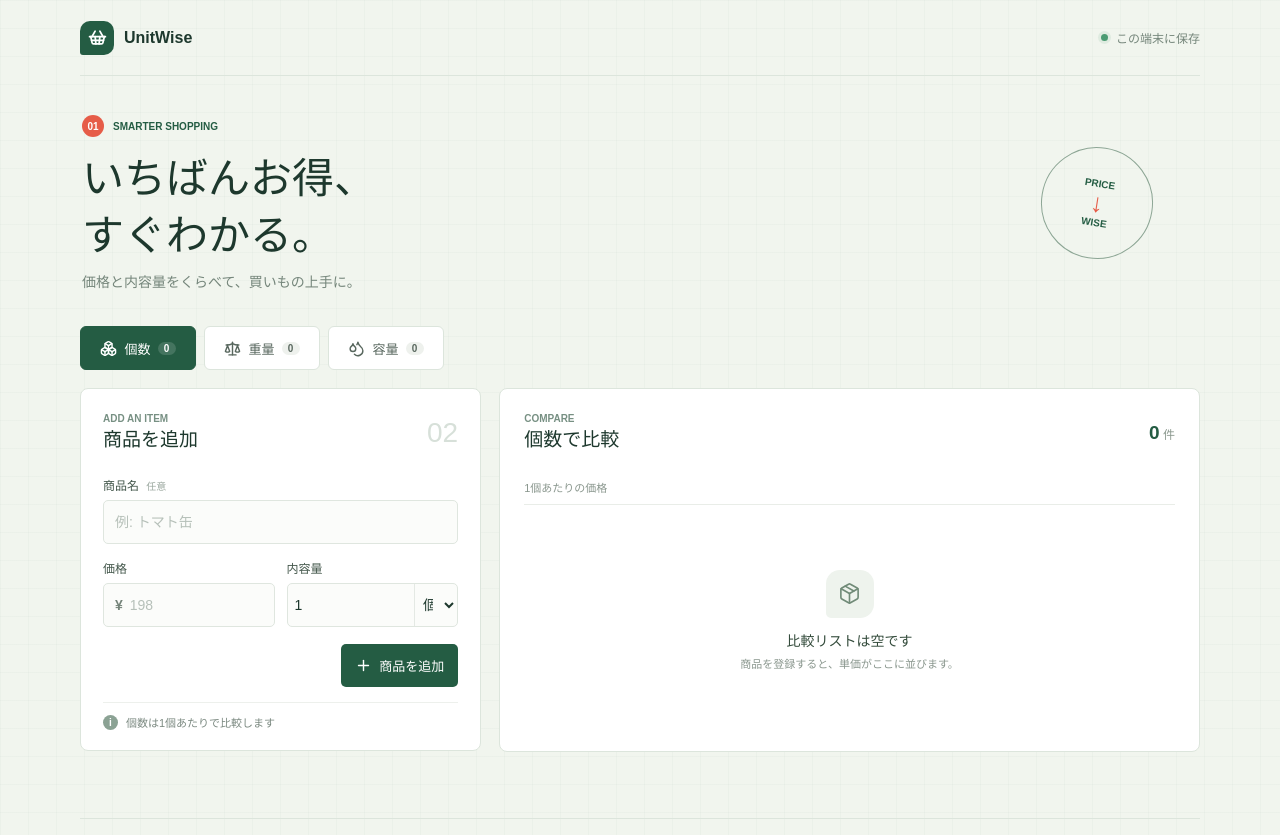
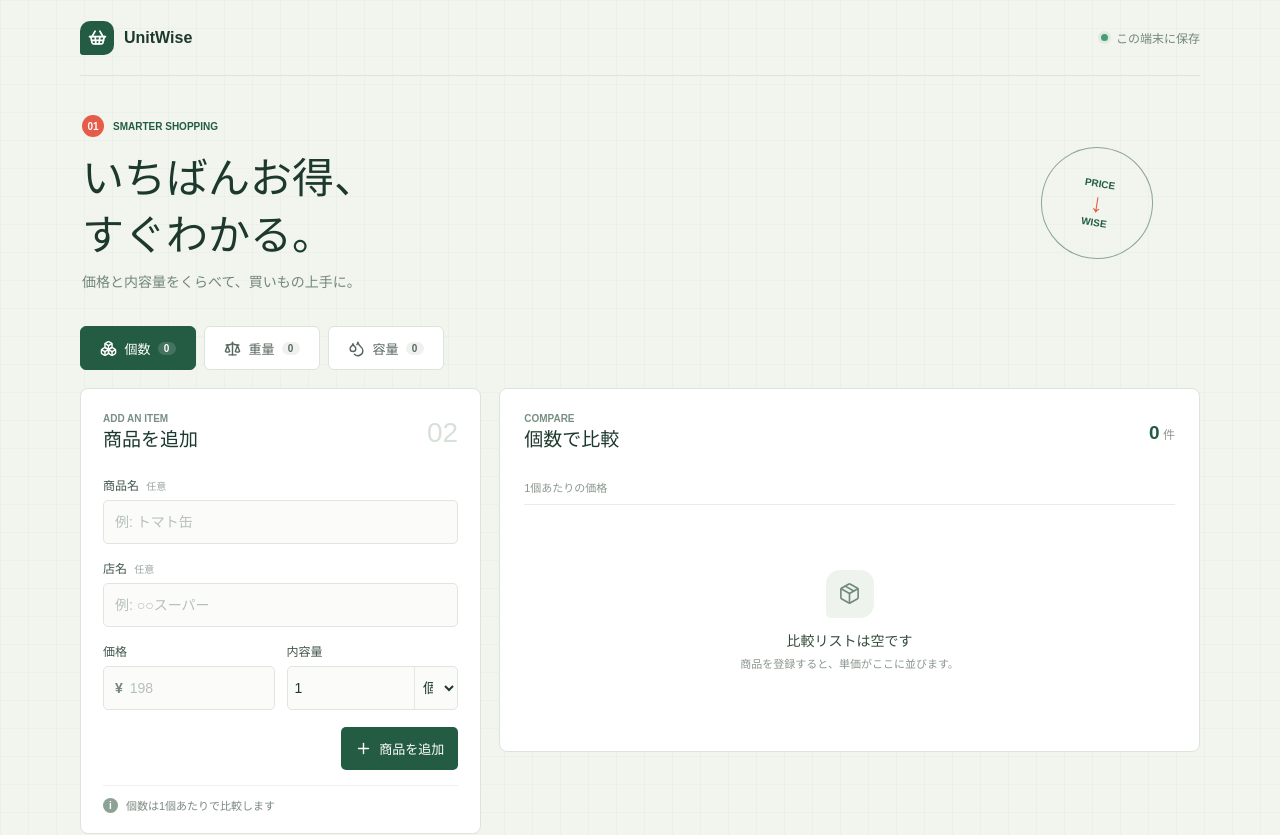
Before and after one commit to kekke36/unit-wise, a React (Vite) app: page / in a window 1280 px wide. Shown: the top 835 px of the page. Built offline with nearby package versions, Linux system fonts and the light colour scheme.

Commit message:
feat: 店名追加機能

```diff
--- a/package.json
+++ b/package.json
@@ -9,7 +9,8 @@
     "typecheck": "tsc -b --pretty",
     "lint": "oxlint",
     "test": "vitest run",
-    "preview": "vite preview"
+    "preview": "vite preview",
+    "check-all": "npm run typecheck && npm run lint && npm run test && npm run build"
   },
   "dependencies": {
     "lucide-react": "^1.52.0",
--- a/src/App.css
+++ b/src/App.css
@@ -519,6 +519,15 @@ main {
   white-space: nowrap;
 }
 
+.product-store {
+  margin: 3px 0 0;
+  overflow: hidden;
+  color: #718b78;
+  font-size: 11px;
+  text-overflow: ellipsis;
+  white-space: nowrap;
+}
+
 .best-badge {
   min-width: 36px;
   padding: 3px 6px;
--- a/src/App.tsx
+++ b/src/App.tsx
@@ -43,6 +43,7 @@ const unitsByCategory: Record<ProductCategory, ProductUnit[]> = {
 function makeDraft(category: ProductCategory) {
   return {
     name: "",
+    store: "",
     price: "",
     amount: category === "count" ? "1" : "100",
     unit: unitsByCategory[category][0],
@@ -98,6 +99,7 @@ function App() {
             ? {
                 ...product,
                 name: draft.name.trim(),
+                store: draft.store.trim(),
                 price,
                 amount,
                 unit: draft.unit,
@@ -112,6 +114,7 @@ function App() {
         {
           id: globalThis.crypto.randomUUID(),
           name: draft.name.trim(),
+          store: draft.store.trim(),
           price,
           amount,
           unit: draft.unit,
@@ -126,6 +129,7 @@ function App() {
     setEditingProductId(product.id);
     setDraft({
       name: product.name,
+      store: product.store ?? "",
       price: String(product.price),
       amount: String(product.amount),
       unit: product.unit,
@@ -218,6 +222,21 @@ function App() {
                   value={draft.name}
                   onChange={(event) =>
                     setDraft({ ...draft, name: event.target.value })
+                  }
+                />
+              </label>
+
+              <label className="field">
+                <span>
+                  店名 <span className="optional">任意</span>
+                </span>
+                <input
+                  aria-label="店名"
+                  autoComplete="off"
+                  placeholder="例: ○○スーパー"
+                  value={draft.store}
+                  onChange={(event) =>
+                    setDraft({ ...draft, store: event.target.value })
                   }
                 />
               </label>
@@ -394,6 +413,9 @@ function App() {
                             <span className="best-badge">最安</span>
                           )}
                         </div>
+                        {product.store && (
+                          <p className="product-store">{product.store}</p>
+                        )}
                         <p className="product-details">
                           ¥{formatNumber(product.price)} <span>/</span>{" "}
                           {formatNumber(product.amount)}
--- a/src/lib/storage.ts
+++ b/src/lib/storage.ts
@@ -13,6 +13,7 @@ function isProduct(value: unknown): value is Product {
   return (
     typeof product.id === "string" &&
     typeof product.name === "string" &&
+    (product.store === undefined || typeof product.store === "string") &&
     typeof product.price === "number" &&
     typeof product.amount === "number" &&
     ["個", "g", "kg", "ml", "L"].includes(product.unit ?? "")
--- a/src/lib/unitPrice.ts
+++ b/src/lib/unitPrice.ts
@@ -4,6 +4,7 @@ export type ProductUnit = "個" | "g" | "kg" | "ml" | "L";
 export interface Product {
   id: string;
   name: string;
+  store?: string;
   price: number;
   amount: number;
   unit: ProductUnit;
```
Also changed, not shown: 2 other files (tests, documents, lock files or other folders).
